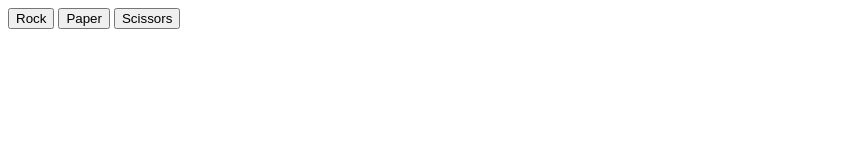
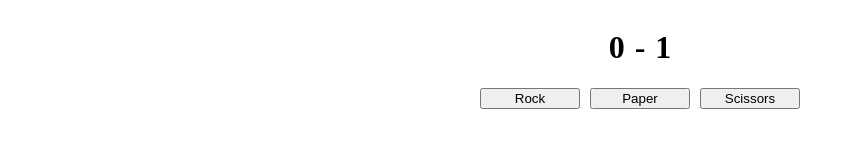
Before and after one commit to QPALZM1234567/rock_paper_scissors, a plain HTML site: page index.html in a window 1280 px wide. Both pictures are taken after a click on the button "Rock". Shown: the whole page, without its empty margins (0-855 px from the left). Drawn offline with Linux system fonts and the light colour scheme.

Commit message:
Add CSS and finish game mechanics

```diff
--- a/game.js
+++ b/game.js
@@ -9,8 +9,25 @@ function getComputerChoice() {
     }
 }
 
+person = document.querySelector(".result .you");
+computer = document.querySelector(".result .com");
+personScore = 0;
+computerScore = 0; //variables for scores
+person.textContent = personScore;
+computer.textContent = computerScore;
 function handleClick(e) {
     alert(playRound(e.target.textContent, getComputerChoice()));
+    if (personScore === 5) {
+        alert("You win the series!!!!! WOOOOOO");
+        personScore = 0;
+        computerScore = 0;
+    } else if (computerScore === 5) {
+        alert("The Computer won the series... better luck next time");
+        personScore = 0;
+        computerScore = 0;
+    }
+    person.textContent = personScore;
+    computer.textContent = computerScore;
 }
 
 btns = document.querySelectorAll('button');
@@ -23,20 +40,26 @@ function playRound(playerSelection, computerSelection) {
         return "It's a tie! Both players played " + playerSelection.toUpperCase();
     } else if (playerSelection.toUpperCase() === "ROCK") {
         if (computerSelection.toUpperCase() === "PAPER") {
+            computerScore++;
             return "You lose! Paper beats Rock";
         } else {
+            personScore++;
             return "You win! Rock beats Scissors"
         }
     } else if (playerSelection.toUpperCase() === "PAPER") {
         if (computerSelection.toUpperCase() === "ROCK") {
+            personScore++;
             return "You win! Paper beats Rock";
         } else {
+            computerScore++;
             return "You lose! Scissors beat Paper"
         }
     } else {
         if (computerSelection.toUpperCase() === "PAPER") {
+            personScore++;
             return "You win! Scissors beat Paper";
         } else {
+            computerScore++;
             return "You lose! Rock beats Scissors"
         }
     }
--- a/index.html
+++ b/index.html
@@ -5,11 +5,21 @@
     <meta http-equiv="X-UA-Compatible" content="IE=edge">
     <meta name="viewport" content="width=device-width, initial-scale=1.0">
     <title>Document</title>
+    <link rel="stylesheet" href="style.css">
     <script src = "game.js" defer></script>
 </head>
 <body>
-    <button class="rock">Rock</button>
-    <button class="paper">Paper</button>
-    <button class="scissors">Scissors</button>
+    <div class="result">
+        <h1 class="you">You</h1>
+        <h1>-</h1>
+        <h1 class="com">Computer</h1>
+    </div>
+
+    <div class="btns">
+        <button class="rock">Rock</button>
+        <button class="paper">Paper</button>
+        <button class="scissors">Scissors</button>
+    </div>
+
 </body>
 </html>
--- /dev/null
+++ b/style.css
@@ -0,0 +1,9 @@
+.result, .btns{
+    display:flex;
+    gap: 10px;
+    justify-content: center;
+}
+
+.btns button{
+    width: 100px;
+}
```
